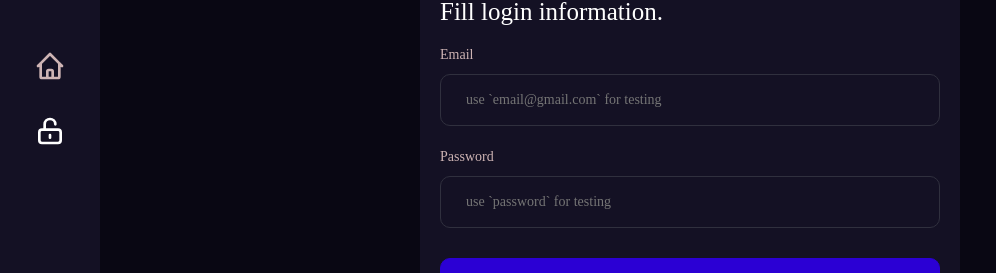
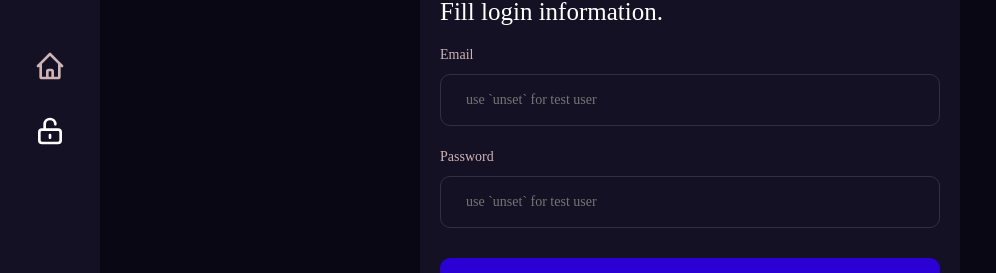
Before and after one commit to summerthe/react-tube2drive, a React (Vite) app: page /login in a window 1280 px wide. Shown: the part 150-423 px from the top of the page, without its empty margins (0-996 px from the left). Built offline with nearby package versions, Linux system fonts and the light colour scheme; no server answers; a web font is replaced by a local one.

Commit message:
Add env of test user.

```diff
--- a/src/constants.tsx
+++ b/src/constants.tsx
@@ -1,7 +1,8 @@
 const constants = {
-  API_URL: import.meta.env.VITE_REACT_APP_API_URL,
-  driveServiceAccountEmail: import.meta.env
-    .VITE_REACT_APP_DRIVE_SERVICE_ACCOUNT_EMAIL,
+  API_URL: import.meta.env.VITE_API_URL,
+  driveServiceAccountEmail: import.meta.env.VITE_DRIVE_SERVICE_ACCOUNT_EMAIL,
+  apiTestUserEmail: import.meta.env.VITE_API_TEST_USER_EMAIL,
+  apiTestUserPassword: import.meta.env.VITE_API_TEST_USER_PASSWORD,
   uploadRequestStatus: {
     COMPLETED: 'COMPLETED',
     FOLDER_NOT_FOUND: 'FOLDER_NOT_FOUND',
--- a/src/pages/Login/Login.tsx
+++ b/src/pages/Login/Login.tsx
@@ -89,7 +89,7 @@ function Login(): JSX.Element {
                 <input
                   type="email"
                   id="email"
-                  placeholder="use `email@gmail.com` for testing"
+                  placeholder={`use \`${constants.apiTestUserEmail}\` for test user`}
                   aria-invalid={errors.email ? 'true' : 'false'}
                   // eslint-disable-next-line react/jsx-props-no-spreading
                   {...register('email', {
@@ -102,7 +102,7 @@ function Login(): JSX.Element {
                 <input
                   id="password"
                   type="password"
-                  placeholder="use `password` for testing"
+                  placeholder={`use \`${constants.apiTestUserPassword}\` for test user`}
                   aria-invalid={errors.password ? 'true' : 'false'}
                   // eslint-disable-next-line react/jsx-props-no-spreading
                   {...register('password', {
```
Also changed, not shown: 1 other file (tests, documents, lock files or other folders).
